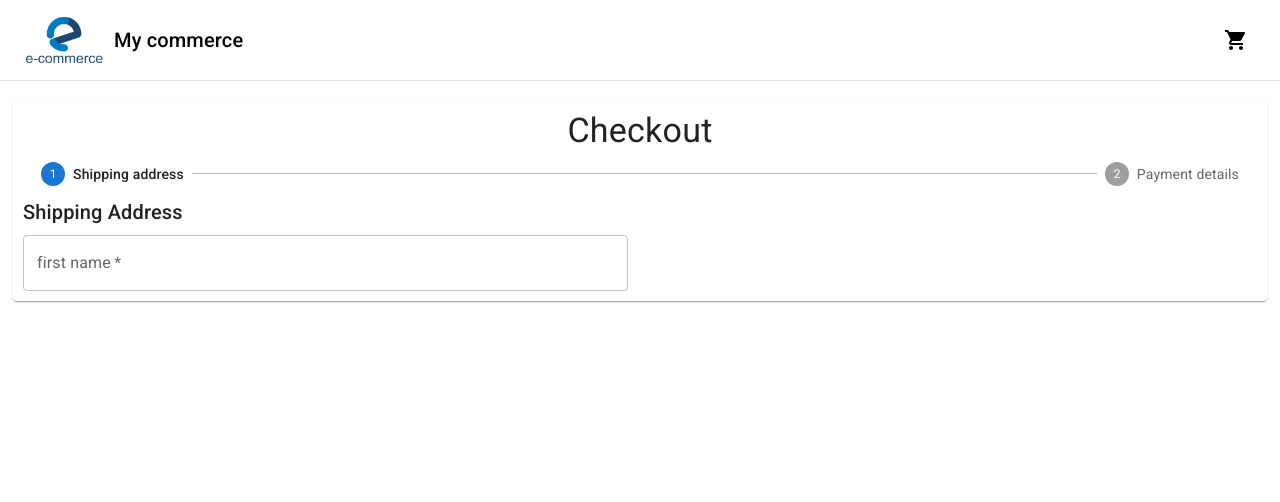
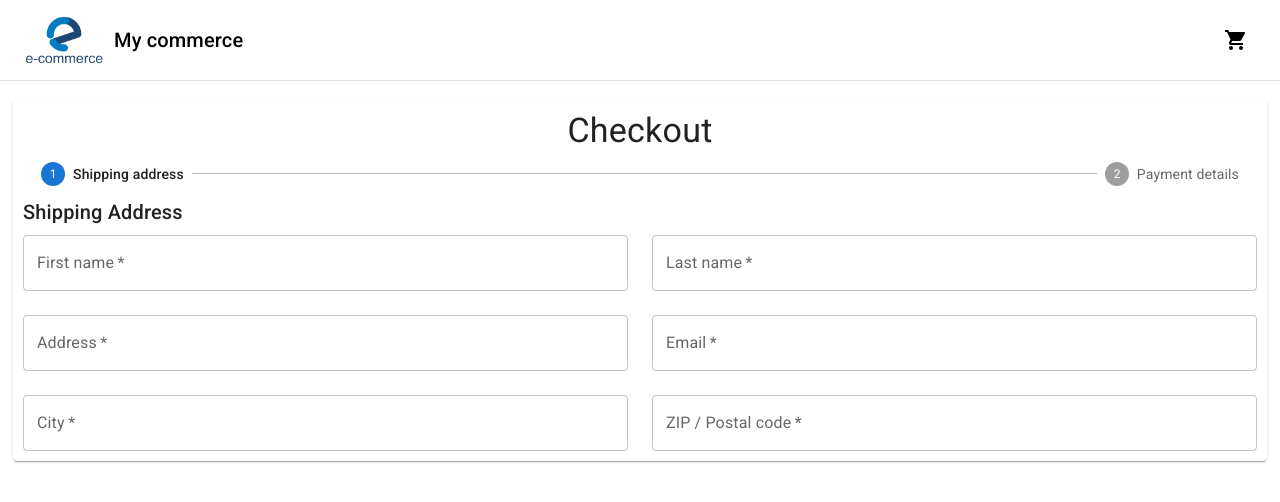
Before and after one commit to jchernandez87/e-commerce, a React (Create React App) app: page /checkout in a window 1280 px wide. Shown: the top 502 px of the page. Built offline with nearby package versions, Linux system fonts and the light colour scheme; no server answers.

Commit message:
add form inputs

```diff
--- a/src/components/CheckoutForm/AddressForm.jsx
+++ b/src/components/CheckoutForm/AddressForm.jsx
@@ -18,9 +18,14 @@
         Shipping Address
       </Typography>
       <FormProvider {...methods}>
-        <form onSubmit="">
+        <form onSubmit={() => console.log("hello")}>
           <Grid container spacing={3}>
-            <FormInput required name="firstName" label="first name" />
+            <FormInput required name="firstName" label="First name" />
+            <FormInput required name="lastName" label="Last name" />
+            <FormInput required name="address1" label="Address" />
+            <FormInput required name="email" label="Email" />
+            <FormInput required name="city" label="City" />
+            <FormInput required name="zip" label="ZIP / Postal code" />
           </Grid>
         </form>
       </FormProvider>
```
